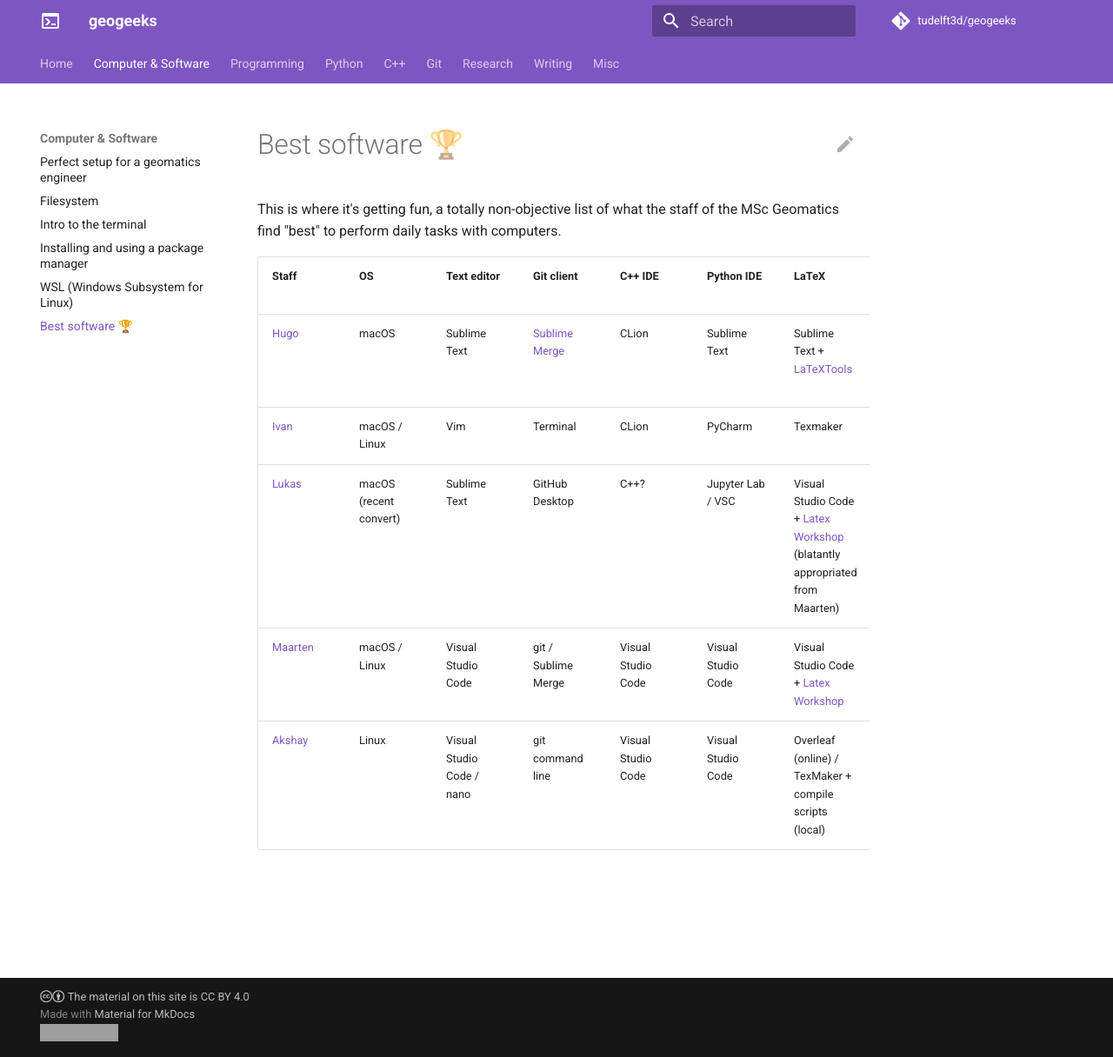
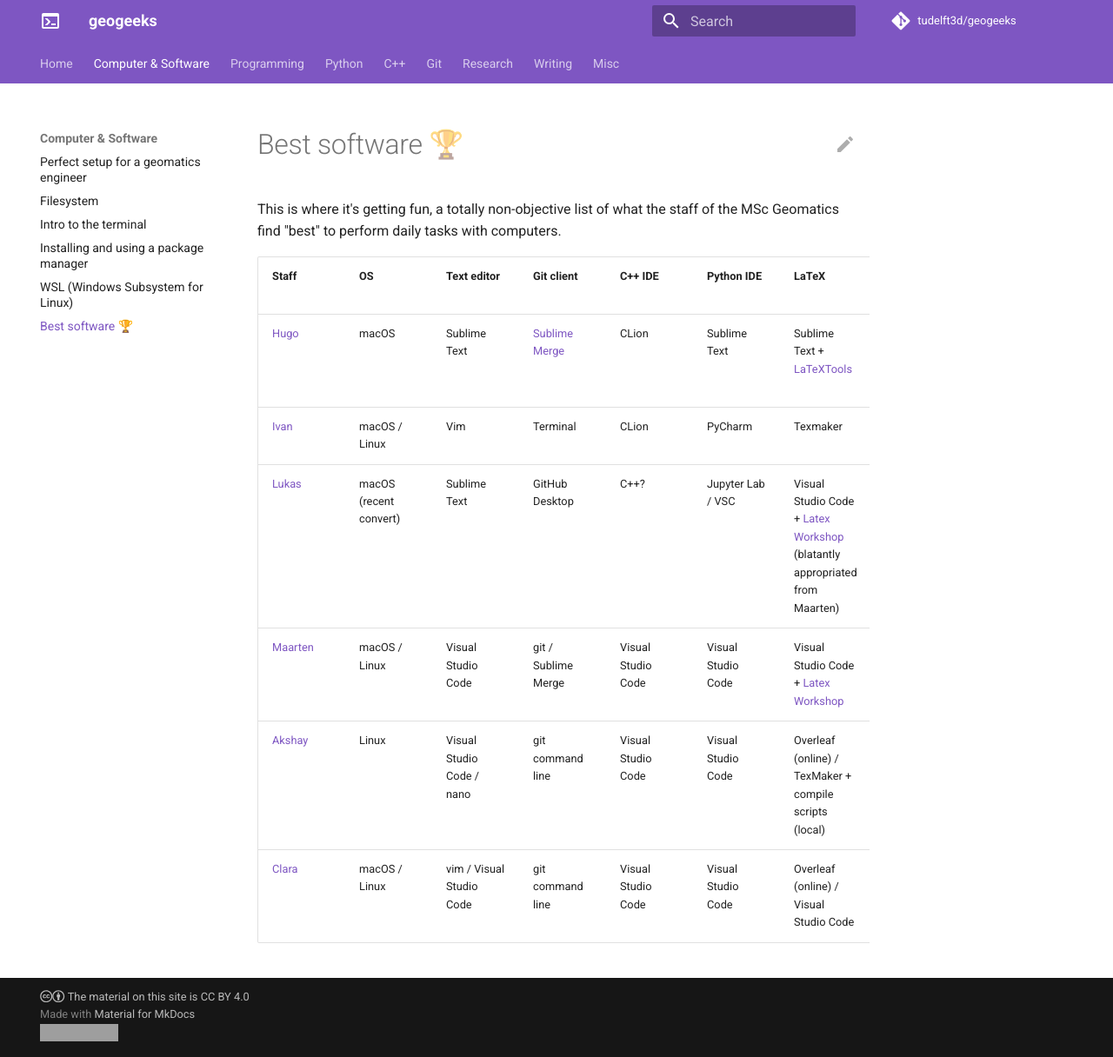
Before and after one commit to tudelft3d/geogeeks, an MkDocs documentation site: the page built from docs/computer/bestsoftware.md, in a window 1280 px wide and 1216 px high. Shown: the whole window at 87% size. Built offline with MkDocs 1.6.1 and Material for MkDocs 9.7.7, drawn with Linux system fonts in a browser that asks for light colours; comment, search, counter and statistics services are not loaded; grey boxes are pictures that could not be loaded.

Commit message:
Update bestsoftware.md
Two cents from Clara

```diff
--- a/docs/computer/bestsoftware.md
+++ b/docs/computer/bestsoftware.md
@@ -11,3 +11,4 @@
 | [Lukas](https://3d.bk.tudelft.nl/lbeuster/) | macOS (recent convert) | Sublime Text | GitHub Desktop | C++? | Jupyter Lab / VSC | Visual Studio Code + [Latex Workshop](https://marketplace.visualstudio.com/items?itemName=James-Yu.latex-workshop) (blatantly appropriated from Maarten)| [Papers](https://www.papersapp.com/) |
 | [Maarten](https://evetion.nl) | macOS / Linux | Visual Studio Code | git / Sublime Merge | Visual Studio Code | Visual Studio Code | Visual Studio Code + [Latex Workshop](https://marketplace.visualstudio.com/items?itemName=James-Yu.latex-workshop) | Zotero |
 | [Akshay](https://3d.bk.tudelft.nl/apatil/) | Linux | Visual Studio Code / nano | git command line | Visual Studio Code | Visual Studio Code | Overleaf (online) / TexMaker + compile scripts (local) | Mendeley |
+| [Clara](https://3d.bk.tudelft.nl/apatil/) | macOS / Linux | vim / Visual Studio Code | git command line | Visual Studio Code | Visual Studio Code | Overleaf (online) / Visual Studio Code | Zotero |
```
